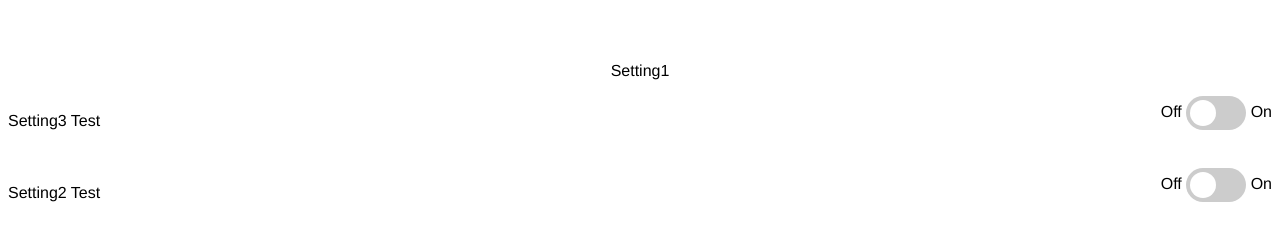
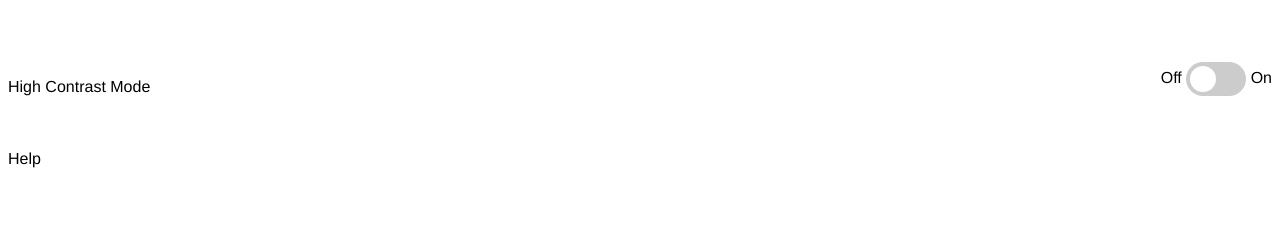
Before and after one commit to PaulCollins99/RePay, a website: page files/Settings.html in a window 1280 px wide. Shown: the part 177-418 px from the top of the page. Drawn offline with nearby package versions, Linux system fonts and the light colour scheme.

Commit message:
Update Settings.html

```diff
--- a/files/Settings.html
+++ b/files/Settings.html
@@ -13,9 +13,8 @@
 
 <body>
       <h1> Settings </h1>
-      <p>Setting1</p>
 <div style ="float:left">
-<p> Setting3 Test</p>
+<p> High Contrast Mode</p>
 </div>
 <div style ="float: Right">
       Off
@@ -28,13 +27,4 @@
 <br></br>
 <br></br>
 <div style ="float:left">
-<p> Setting2 Test</p>
-</div>
-<div style ="float: Right">
-      Off
-   <label class="switch">
-     <input type="checkbox">
-     <span class="slider round"></span>
-   </label>
-    On
-</div>
+<p> Help</p>
```
